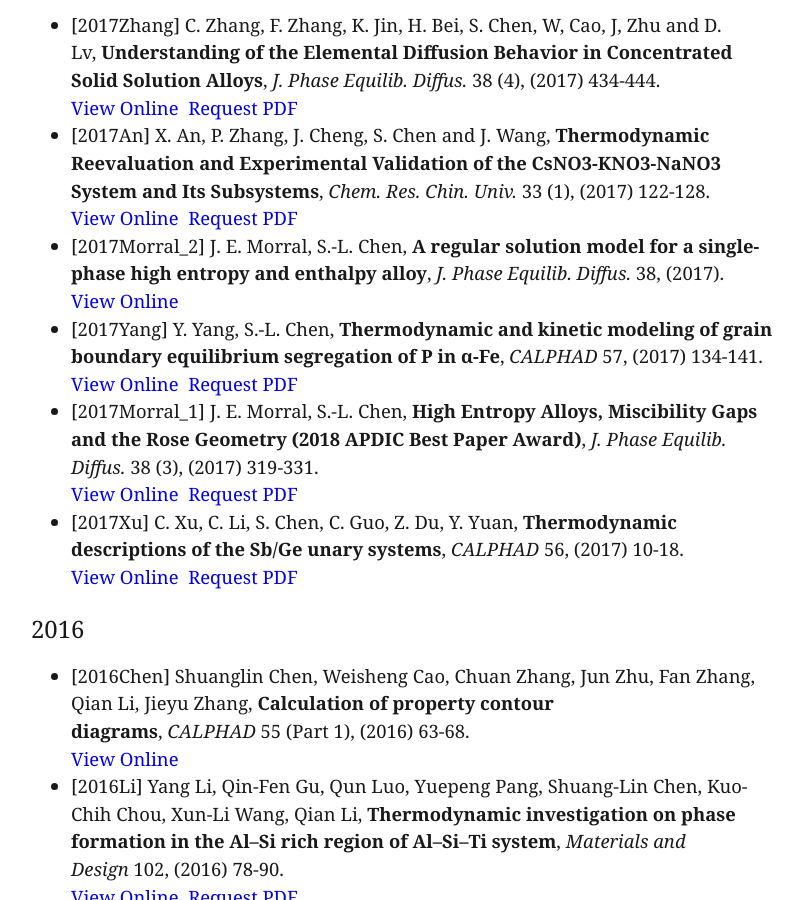
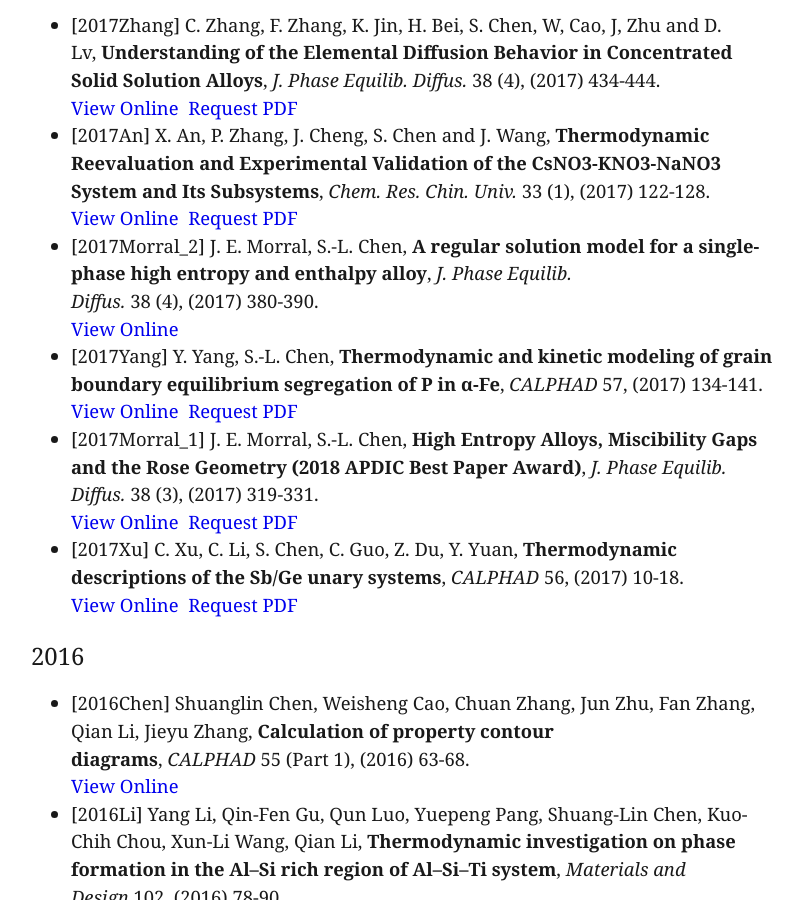
Before and after one commit to shuanglinchen/shuanglinchen.github.io, a Jekyll site: the page built from publications.html, in a window 1280 px wide and 900 px high, scrolled down 1779 px. Shown: the whole window, without its empty margins (234-1036 px from the left). Built offline with Jekyll 4.4.1, drawn with Linux system fonts in a browser that asks for light colours.

Commit message:
8-17-2022

```diff
--- a/_data/publications.yml
+++ b/_data/publications.yml
@@ -148,9 +148,9 @@
   title: A regular solution model for a single-phase high entropy and enthalpy alloy
   journal: J. Phase Equilib. Diffus.
   volume: 38
-  issue:
+  issue:  4
   year: 2017
-  pages:
+  pages:  380-390
   link: https://link.springer.com/article/10.1007/s11669-017-0578-z
   pdfLink: no
 
```
